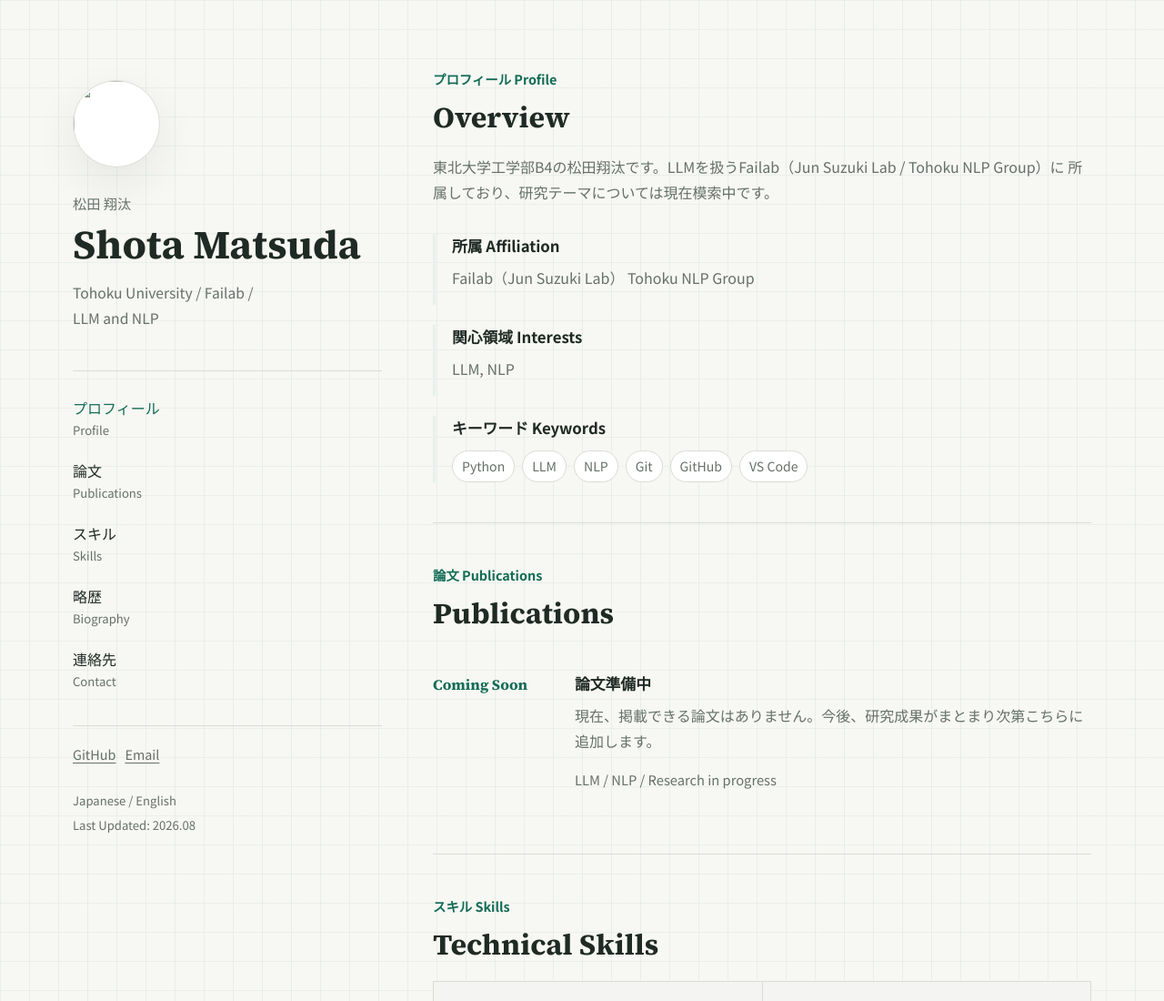
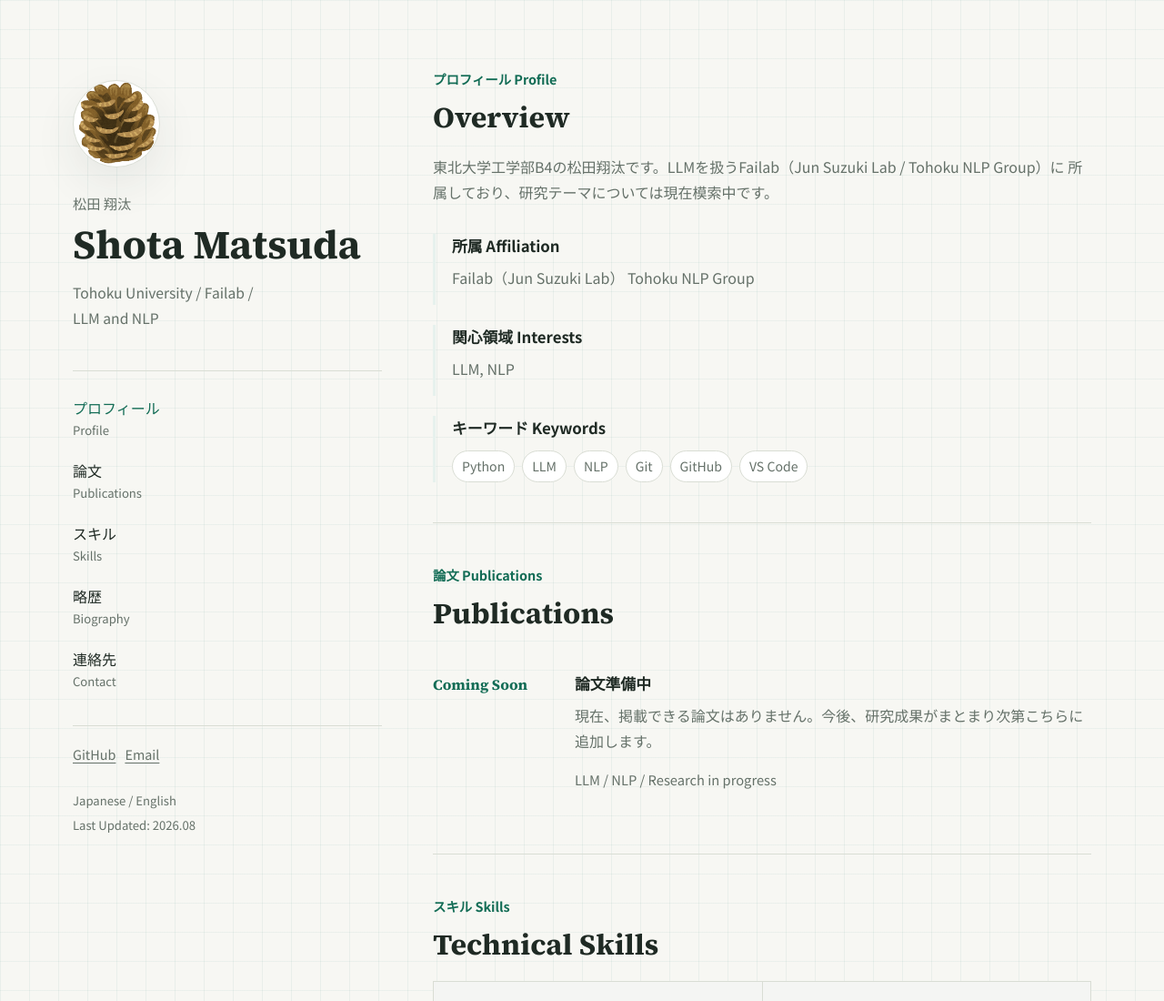
Before and after one commit to matsudashotar4/matsudashotar4.github.io, a plain HTML site: page index.html in a window 1280 px wide. Shown: the top 1100 px of the page at 91% size. Drawn offline with Linux system fonts and the light colour scheme.

Commit message:
Update portfolio profile content

```diff
--- a/index.html
+++ b/index.html
@@ -20,7 +20,7 @@
     <div class="site-shell">
       <aside class="sidebar" aria-label="プロフィール概要">
         <div class="identity">
-          <img class="portrait" src="assets/matsubokkuri.pngx" alt="" aria-hidden="true" />
+          <img class="portrait" src="assets/matsubokkuri.png" alt="" aria-hidden="true" />
           <p class="name-ja">松田 翔汰</p>
           <h1>Shota Matsuda</h1>
           <p class="affiliation">Tohoku University / Failab / LLM and NLP</p>
```
